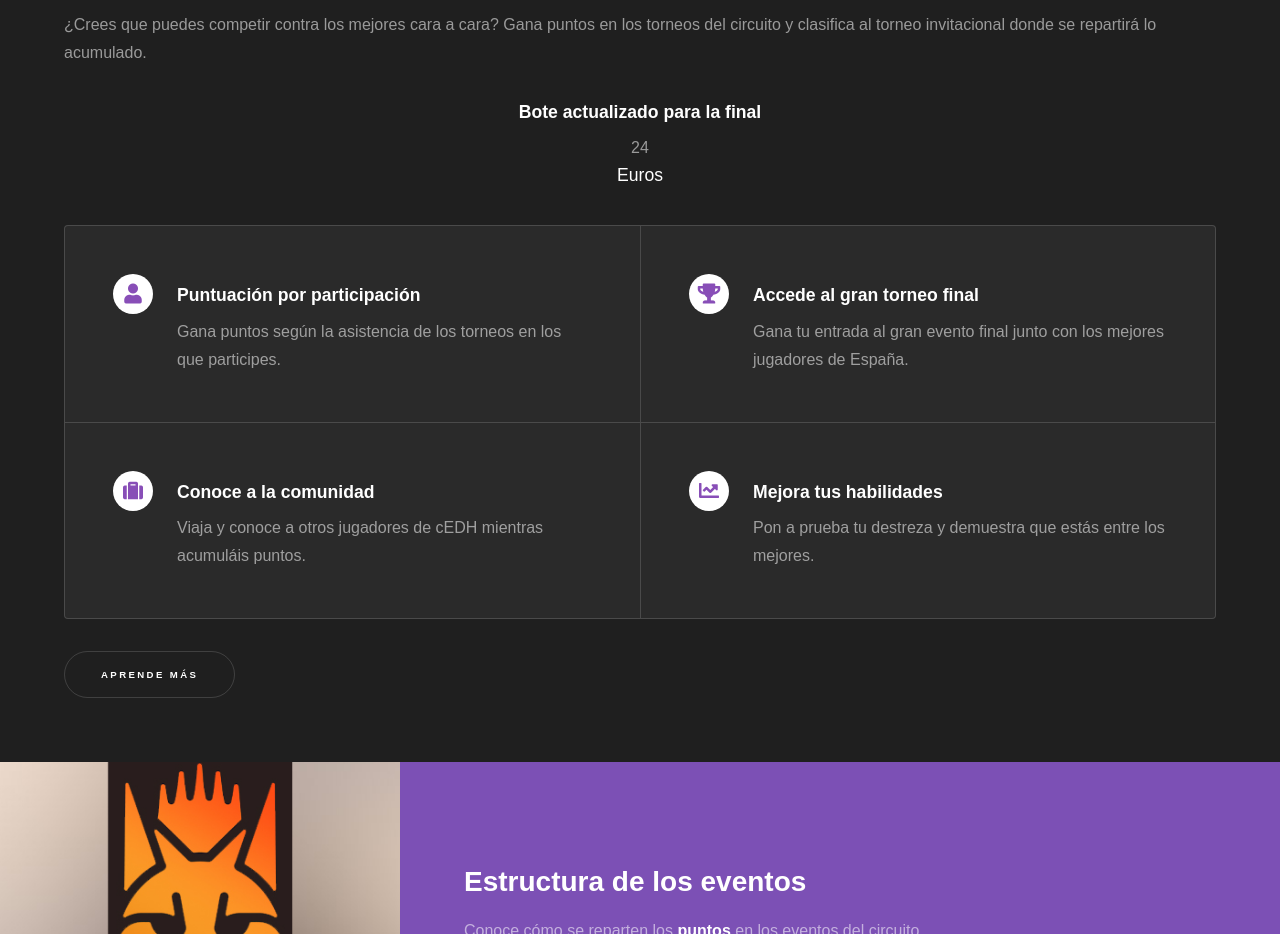
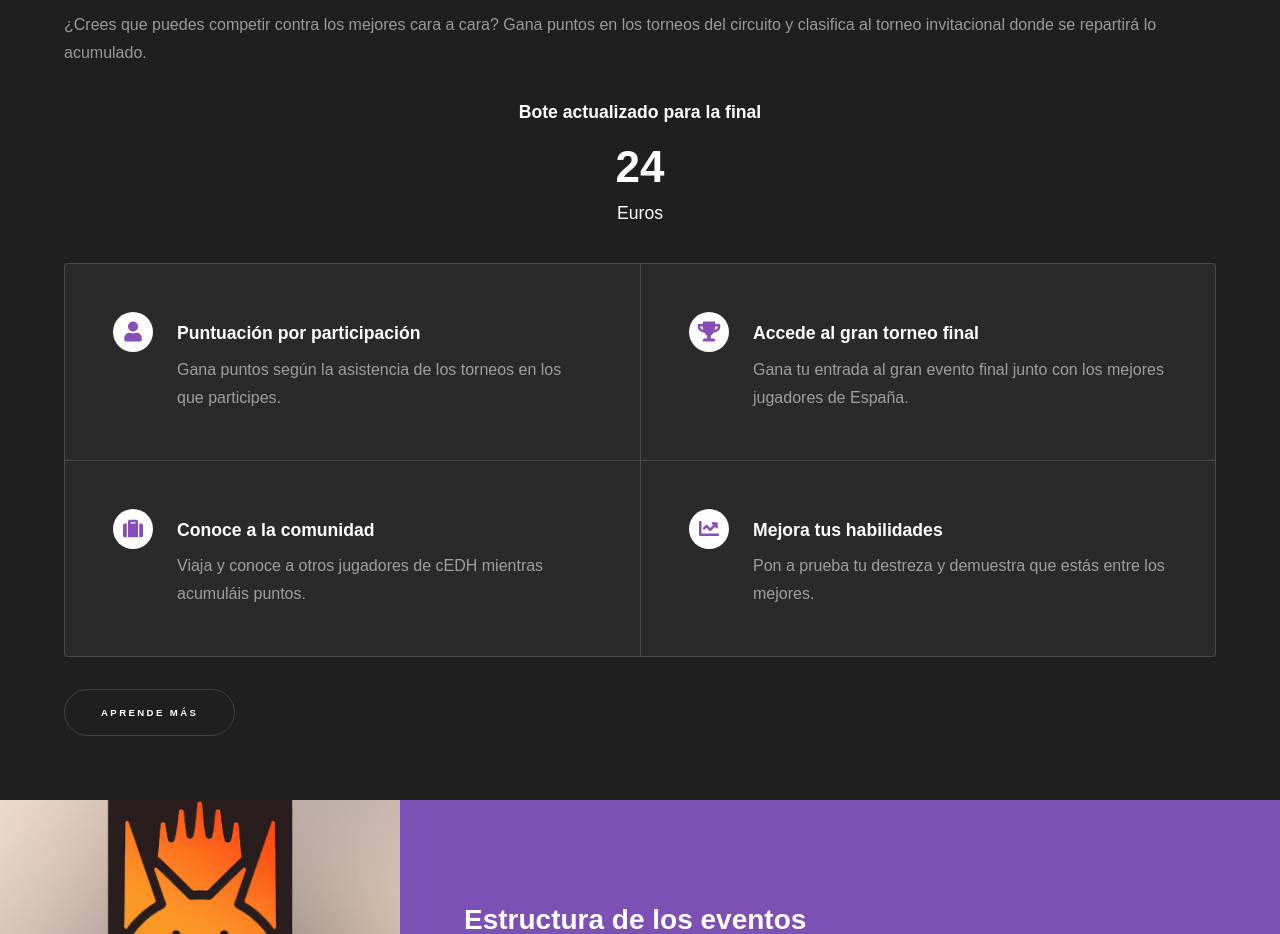
Before and after one commit to cedhspain/cedhspain.github.io, a plain HTML site: page index.html in a window 1280 px wide. Shown: the part 925-1859 px from the top of the page. Drawn offline with Linux system fonts and the light colour scheme; a script that the page names is missing.

Commit message:
Update main.css

```diff
--- a/assets/css/main.css
+++ b/assets/css/main.css
@@ -185,8 +185,13 @@ input, select, textarea {
 			color: inherit;
 			text-decoration: none;
 		}
-
-	h1 {
+	.counter {
+			color: #ffffff;
+			font-weight: bold;
+			line-height: 1.5;
+			text-align:center
+		}
+	h1, .counter {
 		font-size: 2.75em;
 	}
 
@@ -3135,11 +3140,13 @@ input, select, textarea {
 
 	.table-wrapper {
 		overflow-x: auto;
+
 	}
 
 	table {
 		margin: 0 0 2em 2em;
 		width: 50%;
+
 	}
 
 		table tbody tr {
```
